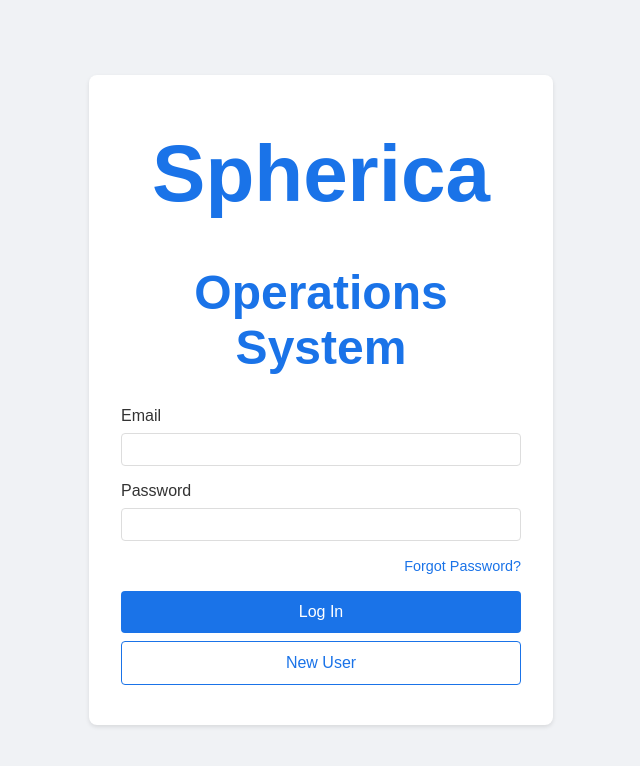
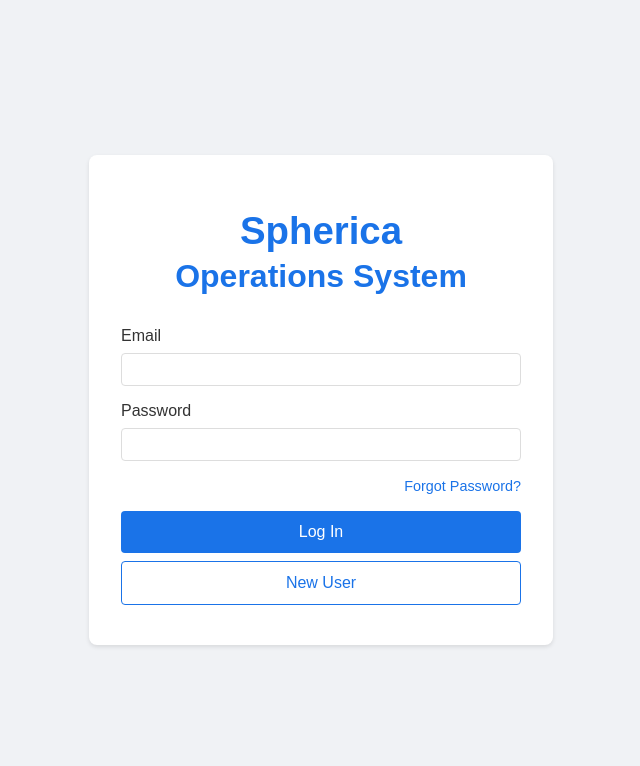
Before and after one commit to Dnoces24/SOS, a website: page index.html in a window 1280 px wide. Shown: the whole page, without its empty margins (319-959 px from the left). Drawn offline with nearby package versions, Linux system fonts and the light colour scheme.

Commit message:
Adjusted title sizing to be more subtle

```diff
--- a/index.html
+++ b/index.html
@@ -32,14 +32,14 @@
         }
         .title-spherica {
             display: block;
-            font-size: 2.5em;
-            margin-bottom: 0.5rem;
+            font-size: 1.2em;
+            margin-bottom: 0.3rem;
             font-weight: bold;
             color: #1a73e8;
         }
         .title-ops {
             display: block;
-            font-size: 1.5em;
+            font-size: 1em;
         }
         .form-group {
             margin-bottom: 1rem;
@@ -96,7 +96,6 @@
     <div class="login-container">
         <h1>
             <span class="title-spherica">Spherica</span>
-            <br>
             <span class="title-ops">Operations System</span>
         </h1>
         <form id="loginForm">
```
